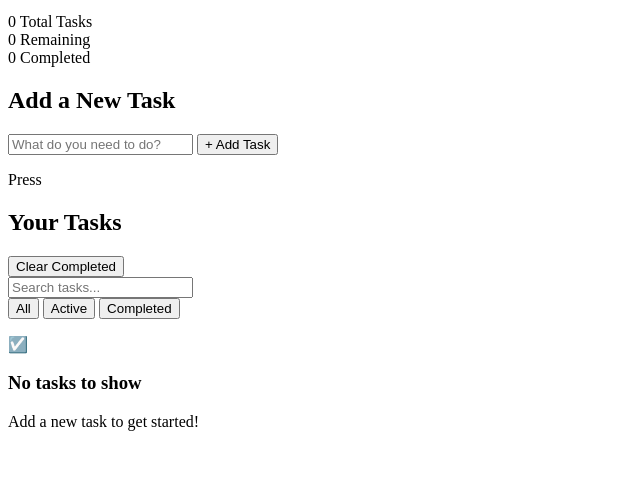
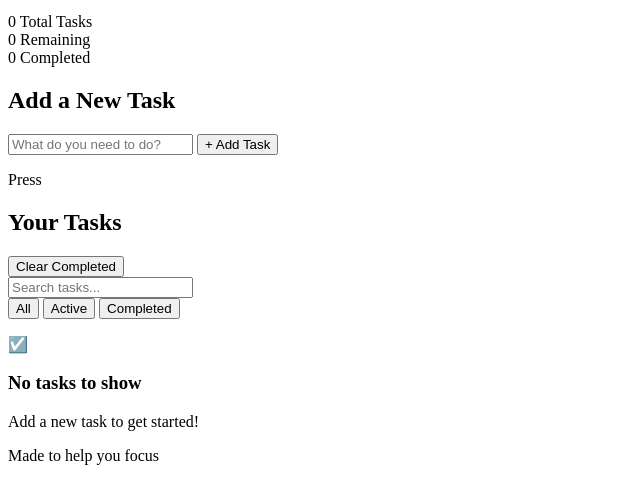
Before and after one commit to hirun-hsdz/todo-application, a plain HTML site: page index.html in a window 1280 px wide. Shown: the part 136-640 px from the top of the page, without its empty margins (0-640 px from the left). Drawn offline with Linux system fonts and the light colour scheme.

Commit message:
add.footer

```diff
--- a/index.html
+++ b/index.html
@@ -73,8 +73,7 @@
 
         </section>
 
-
-
+        <footer>Made to help you focus</footer>
 
     </main>
 
```
